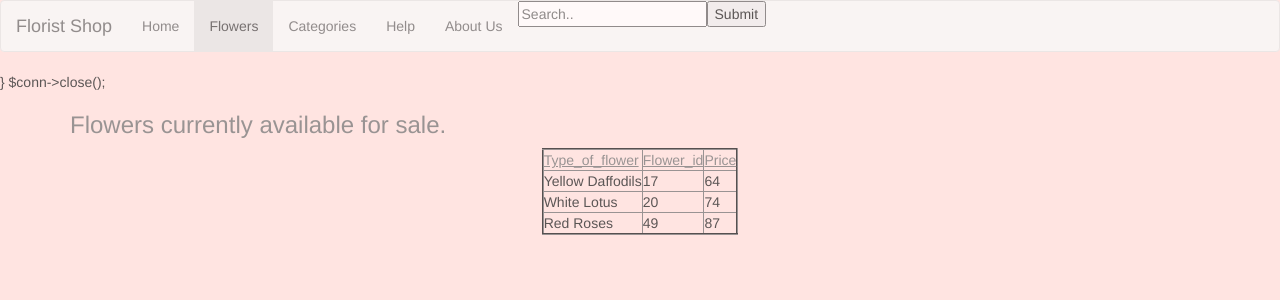
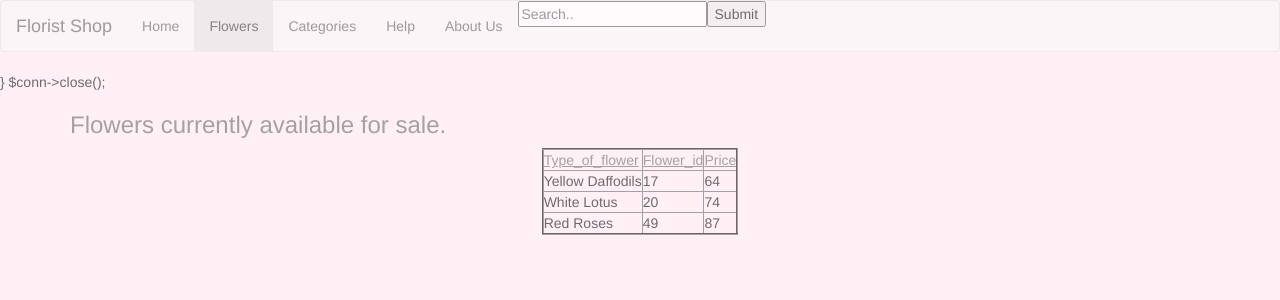
Before and after one commit to manita-tech/FloristShop, a PHP site: page / in a window 1280 px wide. Shown: the top 300 px of the page. Run offline with PHP 8.4, Linux system fonts and the light colour scheme; data comes from the database, SQL or seed files in the repository; a stand-in replaces the project's code that opens the database connection.

Commit message:
Update index.php

```diff
--- a/index.php
+++ b/index.php
@@ -11,8 +11,8 @@
 
 <style>
 body {
-  background-color: mistyrose;
-  opacity: 0.8;
+  background-color: lavenderblush;
+  opacity: 0.7;
 }
 </style>
 <nav nav class="navbar navbar-default">
```
